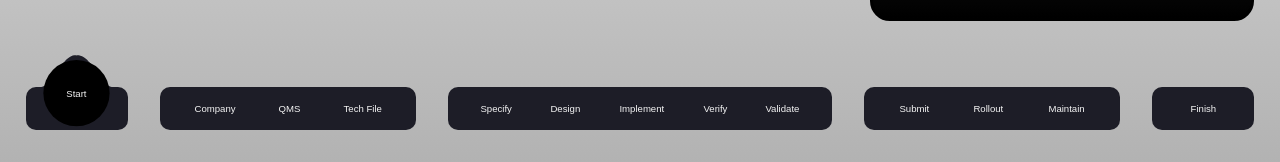
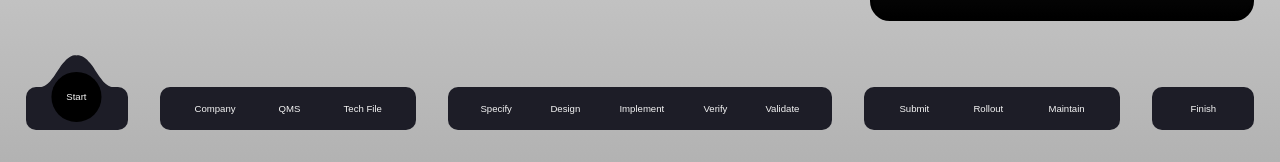
Before and after one commit to BrandonDav117/SoftwareLifecycle, a plain HTML site: page index.html in a window 1280 px wide. Shown: the part 651-813 px from the top of the page. Drawn offline with Linux system fonts and the light colour scheme.

Commit message:
last today

```diff
--- a/styles.css
+++ b/styles.css
@@ -547,7 +547,7 @@ body{
 
 .menu__item.active {
 
-    transform: translate3d(0, -.8em , 0);
+    transform: translate3d(0, -.6em , 0);
 
 }
 
@@ -677,3 +677,16 @@ body{
         transform: translate3d(0, -.3em , 0);
     }
 }
+
+@media screen and (max-width: 90em) {
+    .menu__item.active::before {
+        transform: scale(1.25);
+    }
+}
+
+
+@media screen and (max-width: 80em) {
+    .menu__item.active::before {
+        transform: scale(0.65);
+    }
+}
```
